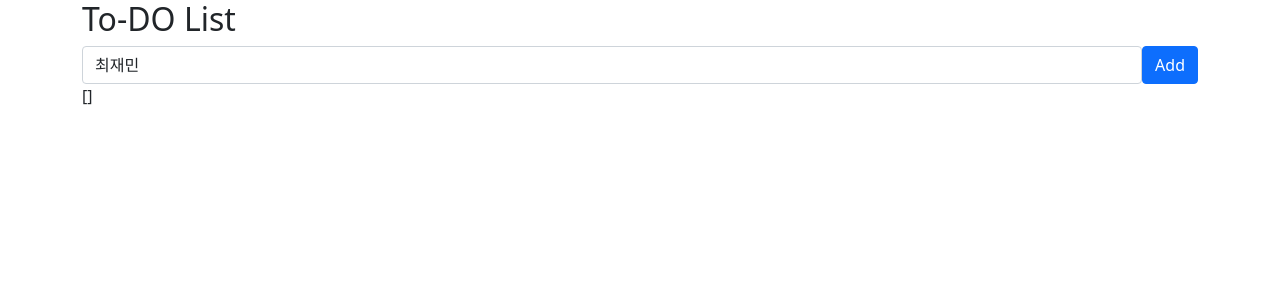
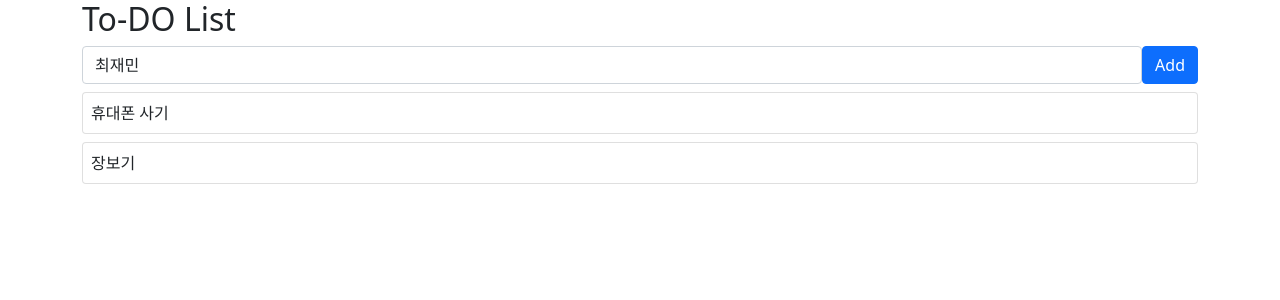
Before and after one commit to dku19jam/vue3, a Vue app: page / in a window 1280 px wide. Shown: the top 300 px of the page. Built offline with nearby package versions, Linux system fonts and the light colour scheme.

Commit message:
11, 12 v-for로 리스트에 있는 아이템 전부 출력

```diff
--- a/src/App.vue
+++ b/src/App.vue
@@ -18,7 +18,15 @@
         </button>
       </div>
     </form>
-    {{todos}}
+    <div
+        v-for="todo in todos"
+        :key="todo.id"
+        class="card mt-2">
+      <div class="card-body p-2">
+        {{todo.subject}}
+      </div>
+    </div>
+
   </div>
 </template>
 
@@ -28,7 +36,14 @@ import {ref} from "vue";
 export default {
   setup() {
     const todo = ref('최재민');
-    const todos = ref([]);
+    const todos = ref([
+      {
+        id:1, subject: "휴대폰 사기",
+      },
+      {
+        id:2, subject: "장보기",
+      }
+    ]);
 
 
     const onSubmit = () => {
```
